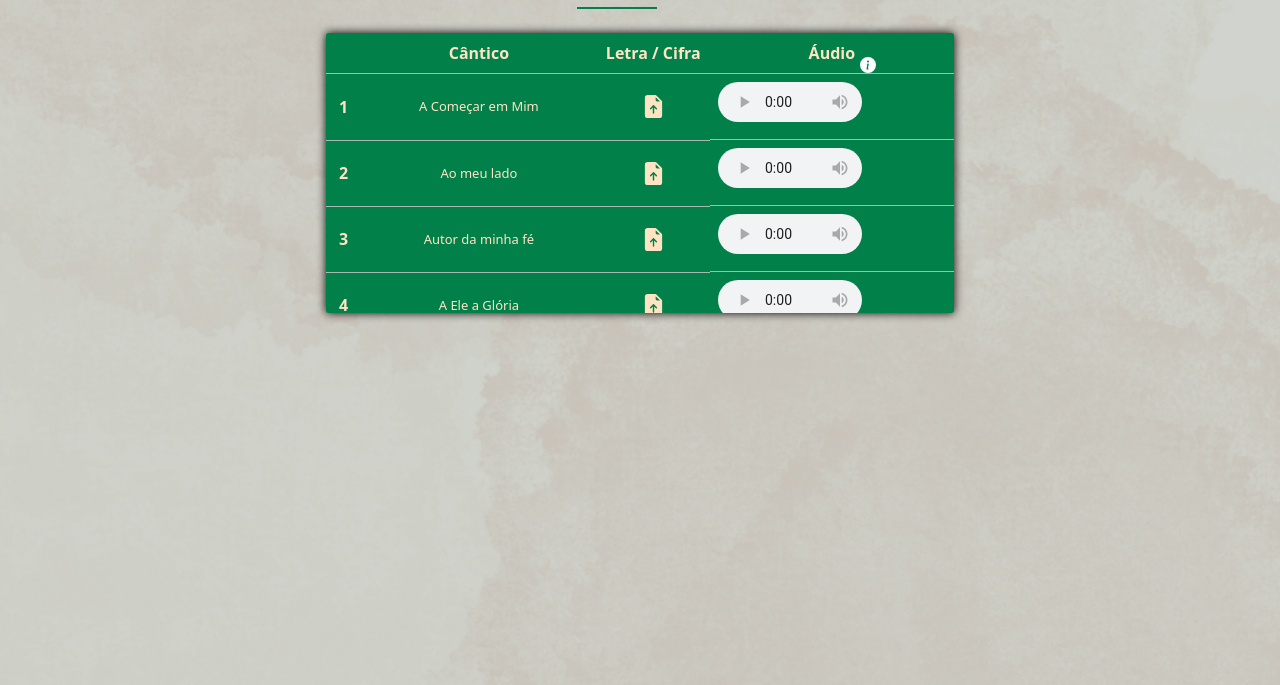
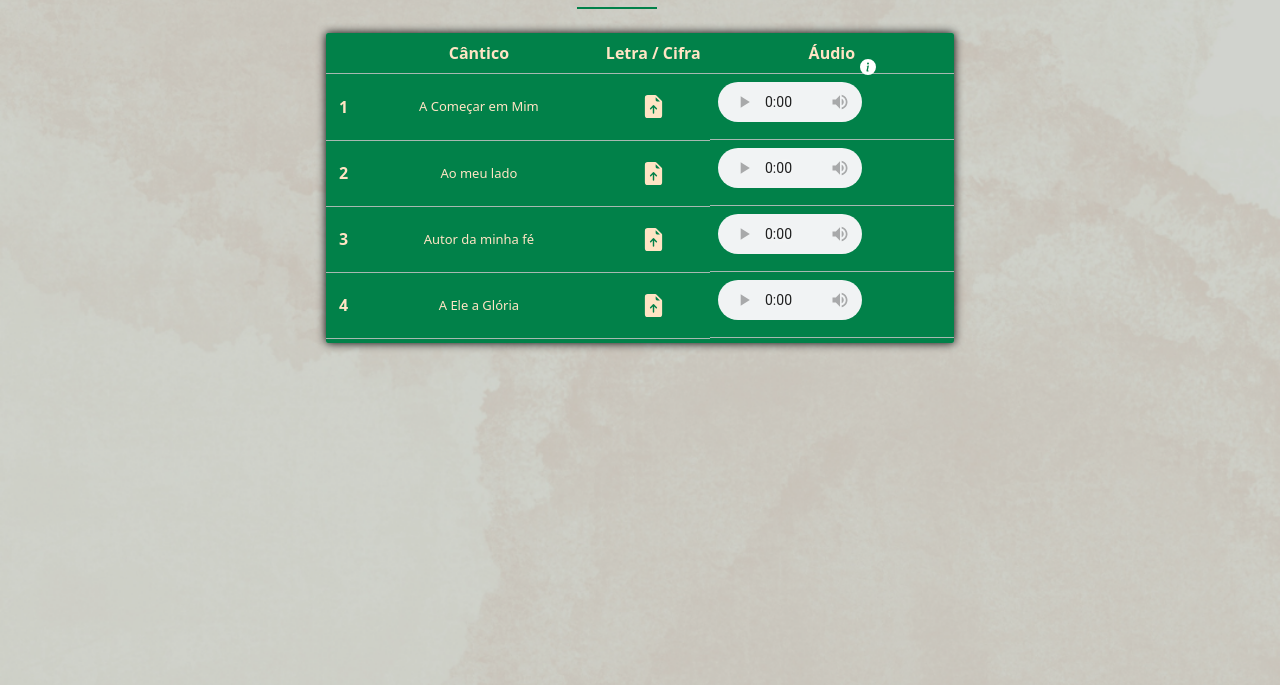
Before and after one commit to Brn677/repertorioipc, a website: page index.html in a window 1280 px wide. Shown: the part 115-800 px from the top of the page. Drawn offline with nearby package versions, Linux system fonts and the light colour scheme.

Commit message:
atualizações playlist da IPC

```diff
--- a/style/main.css
+++ b/style/main.css
@@ -10,6 +10,13 @@ body {
 
 }
 
+.table-overflow {
+    position: relative;
+    max-height: 310px;
+    overflow-y: auto;
+    box-shadow: 0 0 10px black;
+    border-radius: 2px;
+}
 
 h1,
 h2,
@@ -185,13 +192,7 @@ audio {
     color: #fafafa;
 }
 
-.table-overflow {
-    position: relative;
-    max-height: 280px;
-    overflow-y: auto;
-    box-shadow: 0 0 10px black;
-    border-radius: 2px;
-}
+
 
 .container {
     --bs-gutter-x: 40%;
```
